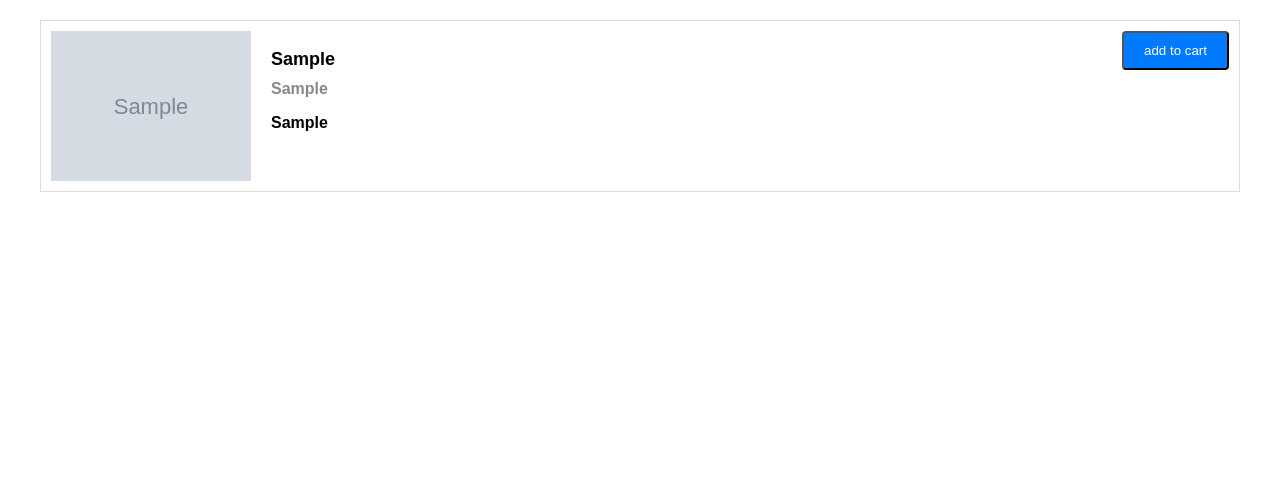
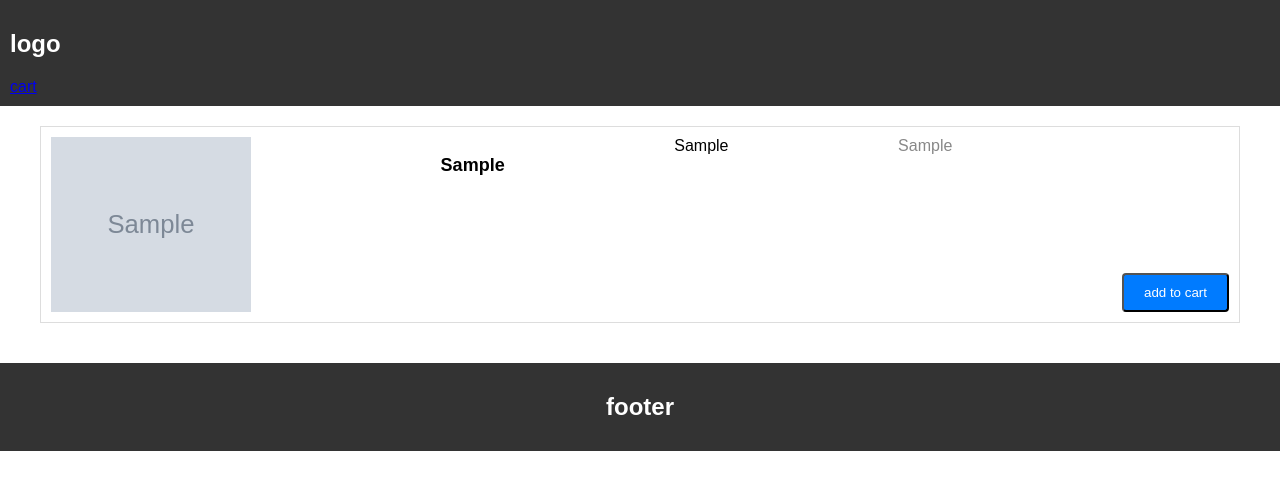
Before and after one commit to TheShen21/flowerpower, a PHP site: page /artikel/artikelpage.php in a window 1280 px wide. Shown: the top 490 px of the page. Run offline with PHP 8.4, Linux system fonts and the light colour scheme; tables that the repository leaves empty or names only in its code hold one stand-in row (values such as "Sample post"); grey boxes marked "Sample" are stand-in pictures.

Commit message:
update artikel + demo cart

```diff
--- a/admin/artikel.php
+++ b/artikel/artikel.php
@@ -8,7 +8,7 @@ if(isset($_POST["submit"])) {
     $opslag = $_POST["opslag"];
 
 //upload foto
-    $image_dir = "../image/";
+    $image_dir = "image/";
     $image_file = $image_dir . basename($_FILES["upload"]["name"]);
     $product_image = $image_dir . $_FILES["upload"]["name"];
     $image_dir . $_FILES["upload"]["name"];
--- /dev/null
+++ b/artikel/artikelpage.php
@@ -0,0 +1,85 @@
+<?php
+
+session_start();
+
+require_once "../backend/config.php";
+
+
+
+if(isset($_POST['add_to_cart'])){
+
+    $product_name = $_POST['product_name'];
+    $product_price = $_POST['product_price'];
+    $product_image = $_POST['product_image'];
+    $product_quantity = 1;
+
+    $select_cart = mysqli_query($link, "SELECT * FROM winkelwagen WHERE name = '$product_name'");
+
+    if(mysqli_num_rows($select_cart) > 0){
+        $message[] = 'product already added to cart';
+    } else{
+        $insert_product = mysqli_query($link, "INSERT INTO winkelwagen (name, prijs, image, quantity) VALUES('$product_name', '$product_price', '$product_image', '$product_quantity')");
+        $message[] = 'product added to cart';
+
+    }
+
+
+}
+
+
+?>
+
+<!
+<html>
+<head>
+    <meta charset="UTF-8">
+    <meta name="viewport"
+          content="width=device-width, user-scalable=no, initial-scale=1.0, maximum-scale=1.0, minimum-scale=1.0">
+    <meta http-equiv="X-UA-Compatible" content="ie=edge">
+    <title>Product_pagina</title>
+    <link rel="stylesheet" href="product.css">
+</head>
+<body >
+
+<?php
+if(isset($message)){
+    foreach ($message as $message){
+        echo '<div class="message"><span>'.$message.'</span> <i class="fas fa-times" onclick="this.parentElement.style.display = `none`;"></i></div>';
+    }
+}
+?>
+
+
+<?php include ('../include/header.php'); ?>
+    <main class="container">
+
+            <form action="" method="post">
+                    <?php
+                    $select_products = mysqli_query($link, "SELECT * FROM artikel");
+                    if(mysqli_num_rows($select_products) > 0){
+                    while ($fetch_product = mysqli_fetch_assoc($select_products)){
+                    ?>
+                    <form action="" method="post">
+                        <div class="product">
+                            <img class="product-image" src="<?php echo $fetch_product['image']?>" height="175" width="175" alt = "">
+                            <h3 class="product-title" ><?php echo $fetch_product['naam']; ?></h3>
+                            <div class="product-description"><?php echo $fetch_product['omschrijving'];?></div>
+                            <div class="product-price"><?php echo $fetch_product['prijs']; ?></div>
+                            <input type="hidden" name="product_name" value="<?php echo $fetch_product['naam']; ?>">
+                            <input type="hidden" name="product_price" value="<?php echo $fetch_product['prijs']; ?>">
+                            <input type="hidden" name="product_image" value="<?php echo $fetch_product['image']; ?>">
+                            <input type="submit" class="product-button" value="add to cart" name="add_to_cart">
+                        </div>
+                    </form>
+
+                    <?php
+                        }
+                    }
+                    ?>
+            </form>
+
+    </main>
+    <?php include ('../include/footer.php'); ?>
+
+</body>
+</html>
--- a/product.css
+++ b/artikel/product.css
@@ -1,5 +1,3 @@
-
-
 body {
   font-family: Arial, sans-serif;
   margin: 0;
@@ -42,9 +40,11 @@ header {
 .product-image img {
   width: 100%;
   height: auto;
+  max-width: 100%;
+  max-height: 200px;
 }
 
-.caption {
+.box {
   flex: 1;
 }
 
@@ -70,8 +70,8 @@ header {
   color: #fff;
   text-decoration: none;
   border-radius: 4px;
+  align-self: flex-end;
 }
-
 
 .product-button:hover {
   background-color: #0056b3;
--- a/artikelpage.php
+++ /dev/null
@@ -1,40 +0,0 @@
-<?php
-require_once "backend/config.php";
-$sql = "SELECT * FROM artikel";
-$all_product = $link->query($sql);
-?>
-
-<!
-<html>
-<head>
-    <meta charset="UTF-8">
-    <meta name="viewport"
-          content="width=device-width, user-scalable=no, initial-scale=1.0, maximum-scale=1.0, minimum-scale=1.0">
-    <meta http-equiv="X-UA-Compatible" content="ie=edge">
-    <title>Product_pagina</title>
-    <link rel="stylesheet" href="product.css">
-</head>
-<body >
-    <main class="container">
-        <?php
-        while ($row = mysqli_fetch_assoc($all_product)){
-        ?>
-        <div class="product">
-            <div class="product-image">
-                <img src="<?php echo $row["image"]; ?>" alt="">
-            </div>
-            <div class="caption">
-                <p class="product-title"><?php echo $row["naam"]; ?></p>
-                <b class="product-price"><b></b><?php echo $row["prijs"]; ?> </b></p>
-                <p class="product-description"><b><?php echo $row["omschrijving"]; ?> </b></p>
-            </div>
-            <button class="product-button">add to cart</button>
-        </div>
-        <?php
-        }
-        ?>
-    </main>
-
-
-</body>
-</html>
--- /dev/null
+++ b/include/footer.php
@@ -0,0 +1,3 @@
+<footer>
+    <h2>footer</h2>
+</footer>
--- /dev/null
+++ b/include/header.php
@@ -0,0 +1,4 @@
+<header>
+    <h2>logo</h2>
+    <a href="cart.php">cart</a>
+</header>
```
Also changed, not shown: cart.css (added, +84 -0 lines), cart.php (added, +33 -0 lines), artikel/artikel.html (renamed from admin/artikel.html), artikel/image/Tomato.jpg (renamed from image/Tomato.jpg), artikel/image/easy-work.png (added), artikel/image/who.jpg (added).
